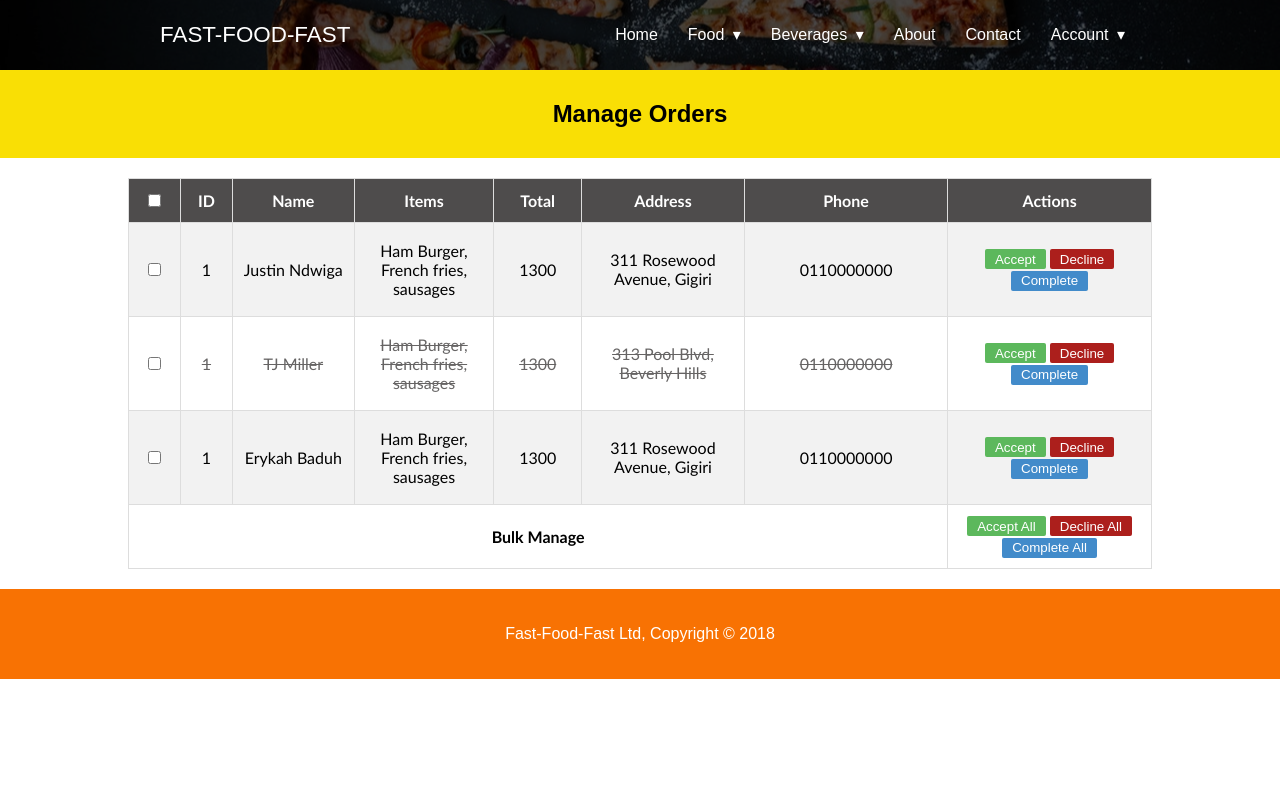
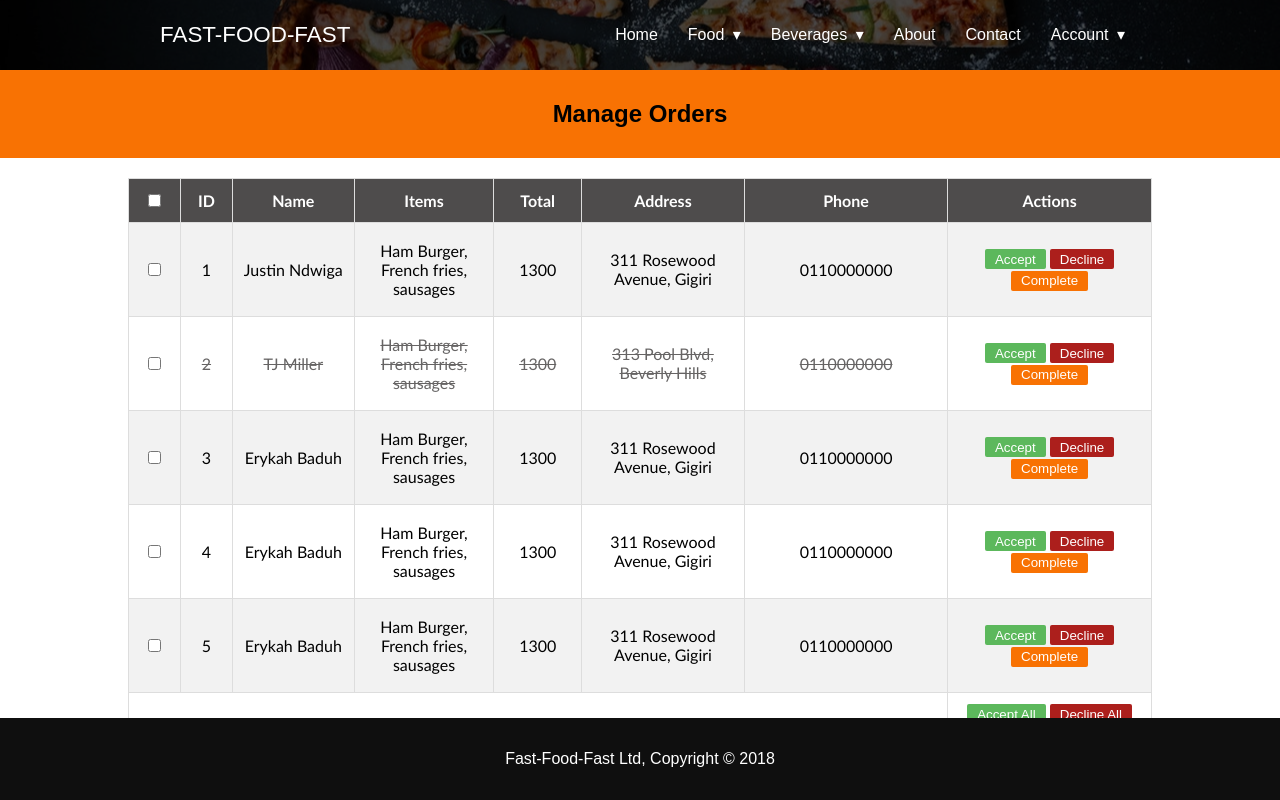
Before and after one commit to ThaDeveloper/Fast-Food-Fast, a PHP site: page /orders_admin.html in a window 1280 px wide. Run offline with PHP 8.4, Linux system fonts and the light colour scheme; some libraries are stand-ins or nearby versions.

Commit message:
[delivers #160069779] modify button and footer color

```diff
--- a/UI/css/order.css
+++ b/UI/css/order.css
@@ -1,11 +1,9 @@
 .wrapper{
- /* background: #f7f5f5; */
  height:auto;
- /* padding-top: 100px; */
  font-size: 1em;
 }
 .wrapper #header{
-    background: #F9DF05;
+    background: #f87203;
     text-align: center;
     height: 10%;
     padding: 10px 0 10px 0;
@@ -23,9 +21,6 @@
         width: 20px;
         text-align: center;
 }
-/* #orders tr td:nth-child(n+3){
-    width: 5px;
-} */
 #orders tr:nth-child(even){background-color: #f2f2f2;}
 
 #orders tr:hover {background-color: #ddd;}
@@ -38,6 +33,9 @@
 #orders tr:nth-child(3) td:nth-child(-n+7){
     text-decoration: line-through;
     color: #666464;
+}
+#orders tr td:last-child{
+    margin-right: 0;
 }
 #order tr td input[type="text"]{
     width: 5%;
@@ -67,8 +65,27 @@ img{
     padding: 10px;
 }
  #complete{
-    background-color: #428bca;
+    background-color: #f87203;;
  }
 #accept{
     background-color: #5cb85c
 }
+button:hover{
+    color:#000000;
+    transition: all 0.5s;
+    cursor: pointer;
+    transform: scale(1.03);
+}
+
+footer{
+  margin-top: 20px;
+  color: #ffffff;
+  text-align: center;
+  position: absolute;
+  right: 0;
+  bottom: 0;
+  left: 0;
+  padding: 1rem;
+  background-color: #0f0f0f;
+  text-align: center;
+}
--- a/UI/orders_admin.html
+++ b/UI/orders_admin.html
@@ -57,10 +57,7 @@
                                 <a href="#!">Account</a>
                                 <ul class="nav-dropdown">
                                     <li>
-                                        <a href="menu.html">Menu Items</a>
-                                    </li>
-                                    <li>
-                                        <a href="">Profile</a>
+                                        <a href="food_catalog.html">Menu Items</a>
                                     </li>
                                     <li>
                                         <a href="#!">Sign Out</a>
@@ -103,7 +100,7 @@
                 </tr>
                 <tr>
                     <td><input type="checkbox"></td>
-                    <td>1</td>
+                    <td>2</td>
                     <td>TJ Miller</td>
                     <td><p>Ham Burger, French fries, sausages</p></td>
                     <td>1300</td>
@@ -117,7 +114,35 @@
                 </tr>
                 <tr>
                     <td><input type="checkbox"></td>
-                    <td>1</td>
+                    <td>3</td>
+                    <td>Erykah Baduh</td>
+                    <td><p>Ham Burger, French fries, sausages</p></td>
+                    <td>1300</td>
+                    <td>311 Rosewood Avenue, Gigiri</td>
+                    <td>0110000000</td>
+                    <td>
+                        <button id="accept">Accept</button>
+                        <button id="decline">Decline</button>
+                        <button id="complete">Complete</button>
+                    </td>
+                </tr>
+                <tr>
+                    <td><input type="checkbox"></td>
+                    <td>4</td>
+                    <td>Erykah Baduh</td>
+                    <td><p>Ham Burger, French fries, sausages</p></td>
+                    <td>1300</td>
+                    <td>311 Rosewood Avenue, Gigiri</td>
+                    <td>0110000000</td>
+                    <td>
+                        <button id="accept">Accept</button>
+                        <button id="decline">Decline</button>
+                        <button id="complete">Complete</button>
+                    </td>
+                </tr>
+                <tr>
+                    <td><input type="checkbox"></td>
+                    <td>5</td>
                     <td>Erykah Baduh</td>
                     <td><p>Ham Burger, French fries, sausages</p></td>
                     <td>1300</td>
```
